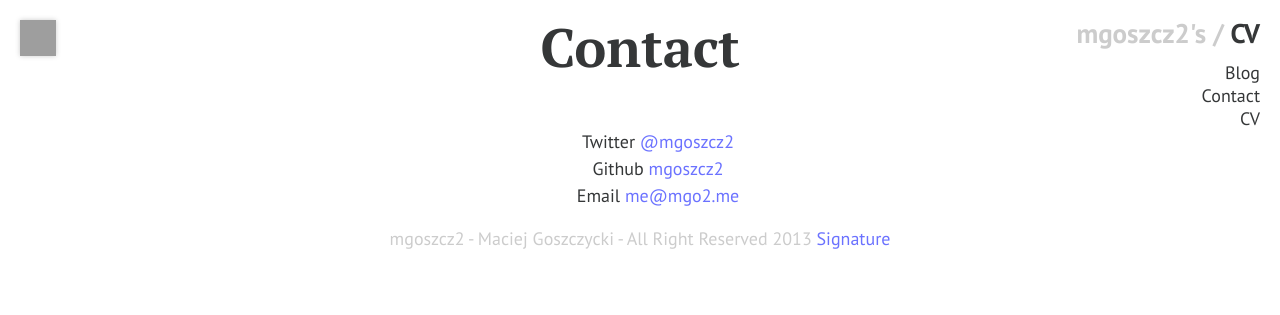
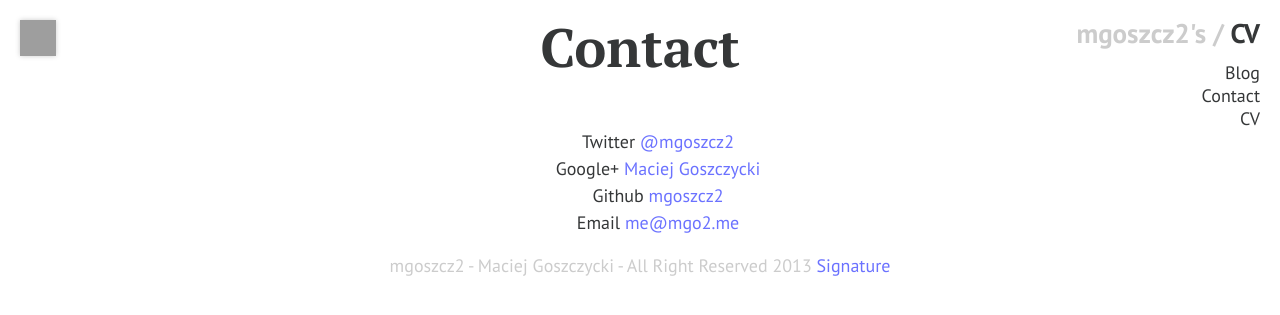
Before and after one commit to maciej-irl/maciej-irl.github.io, a Jekyll site: the page built from contact.html, in a window 1280 px wide. Shown: the top 315 px of the page. Built offline with Jekyll 4.4.1, drawn with Linux system fonts in a browser that asks for light colours; Markdown is read by kramdown in place of the engine named in the settings; grey boxes are pictures that could not be loaded.

Commit message:
Added Google+ profile
Fixed a mistake in the contact page too!

```diff
--- a/contact.html
+++ b/contact.html
@@ -5,10 +5,12 @@ title: Contact - mogszcz2
 ---
 
 <h1>Contact</h1>
-<ul class="nobullet center"
+<ul class="nobullet center">
   <li>
     Twitter <a href="http://twitter.com/mgoszcz2">@mgoszcz2</a>
   </li>
+  <li>
+    Google+ <a href="https://plus.google.com/112695502599606488718" rel="publisher">Maciej Goszczycki</a>
   <li>
     Github <a href="http://github.com/mgoszcz2">mgoszcz2</a>
   </li>
```
